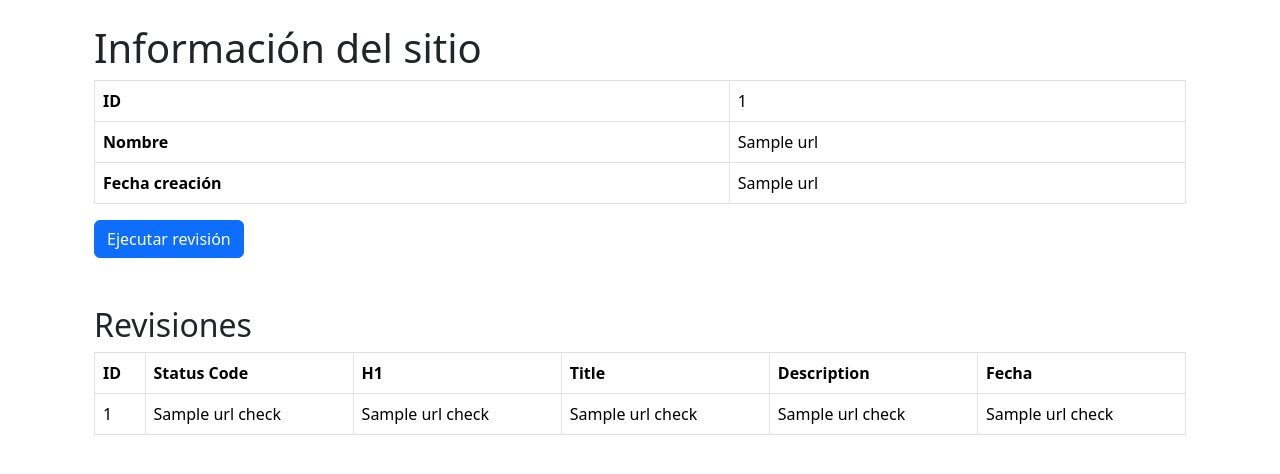
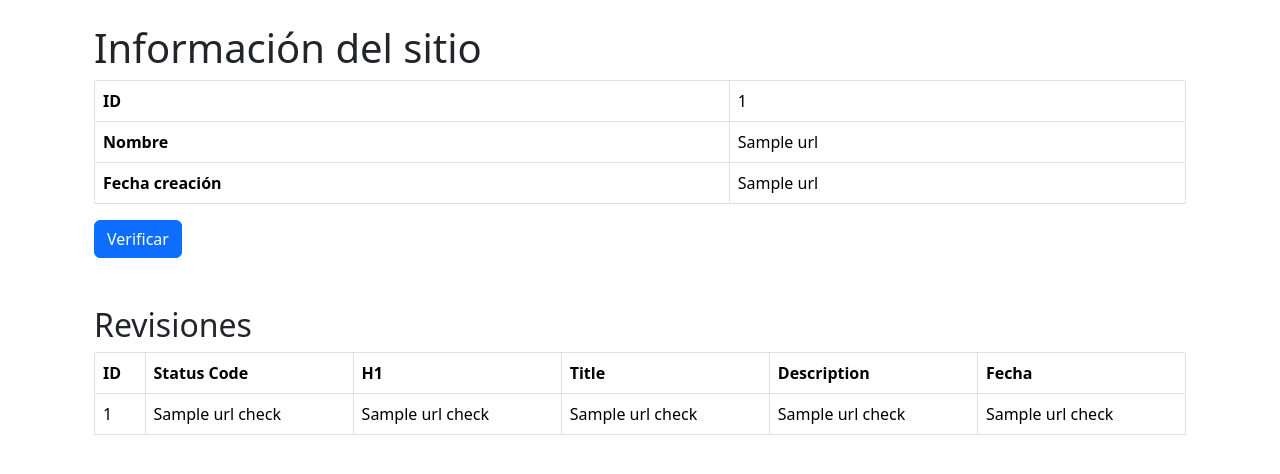
Before and after one commit to ByronDakFox/python-project-207, a Flask app: page /urls/1 in a window 1280 px wide. Shown: the part 56-530 px from the top of the page. Run offline with Flask 3, Linux system fonts and the light colour scheme; a database or web service that is not in the repository returns one stand-in record (values such as "Sample title"); some libraries are stand-ins or nearby versions.

Commit message:
update url
archivo url cambios

```diff
--- a/page_analyzer/templates/url.html
+++ b/page_analyzer/templates/url.html
@@ -39,7 +39,7 @@
             type="submit"
             class="btn btn-primary">
 
-            Ejecutar revisión
+            Verificar
 
         </button>
 
```
